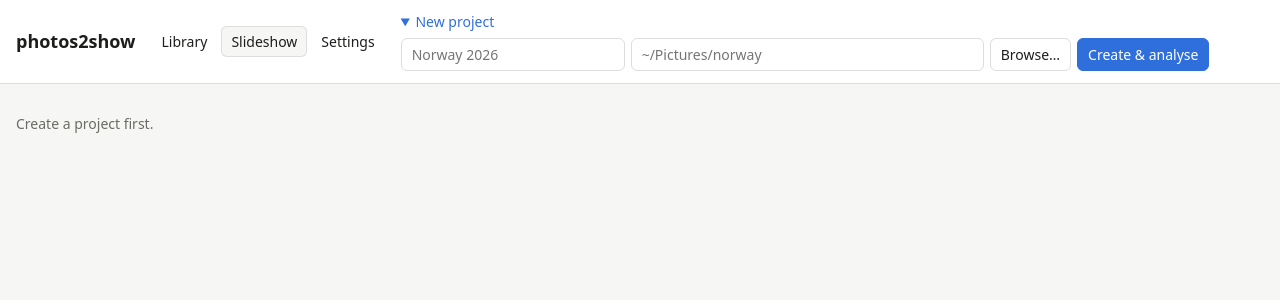
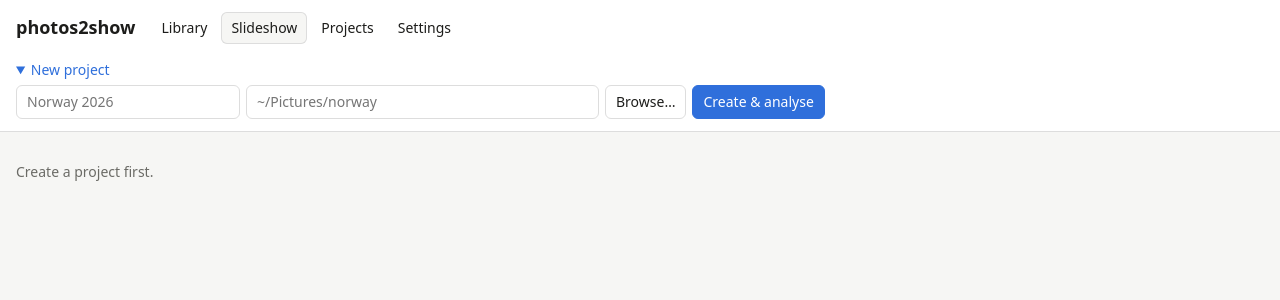
Before and after one commit to jotiau/photos2show, a FastAPI app: page /slideshow in a window 1280 px wide. Shown: the top 300 px of the page. Run offline with FastAPI, Linux system fonts and the light colour scheme.

Commit message:
Projects page: list projects with their state, rename, change the photo folder or remove them; removing keeps photos and cached AI results

```diff
--- a/src/photos2show/web/app.py
+++ b/src/photos2show/web/app.py
@@ -49,8 +49,9 @@ async def htmx_only(request: Request, call_next):
 app.add_middleware(TrustedHostMiddleware, allowed_hosts=["127.0.0.1", "localhost"])
 
 
-def _open(name: str) -> None:
-    job.update(project=name, folder=db.load_projects()[name], flag="all", summary=None, error=None)
+def _open(name: str, projects: dict[str, str] | None = None) -> None:
+    folder = (projects or db.load_projects())[name]
+    job.update(project=name, folder=folder, flag="all", summary=None, error=None)
 
 
 def _run(root: Path) -> None:
@@ -136,6 +137,67 @@ def open_project(name: str = Form(...)):
         raise HTTPException(404)
     _open(name)
     return HTMLResponse("", headers=REFRESH)
+
+
+@app.get("/projects", response_class=HTMLResponse)
+def projects_page(request: Request):
+    stats = {name: db.project_stats(Path(folder)) for name, folder in db.load_projects().items()}
+    return _page(request, "projects.html", page="projects", stats=stats)
+
+
+def _edit_projects(name: str, change) -> HTMLResponse:
+    """Apply change(projects) -> error or None to the saved projects; the page reloads on success."""
+    if job["running"]:
+        return HTMLResponse('<span class="error">Wait until the running analysis is finished.</span>')
+    projects = db.load_projects()
+    if name not in projects:
+        raise HTTPException(404)
+    if error := change(projects):
+        return HTMLResponse(f'<span class="error">{escape(error)}</span>')
+    db.save_projects(projects)
+    return HTMLResponse("", headers=REFRESH)
+
+
+@app.post("/projects/rename", response_class=HTMLResponse)
+def rename_project(name: str = Form(...), new_name: str = Form(...)):
+    new_name = new_name.strip()
+
+    def change(projects):
+        if not new_name:
+            return "Name missing"
+        if new_name != name and new_name in projects:
+            return f"A project called {new_name} already exists."
+        renamed = {new_name if k == name else k: v for k, v in projects.items()}  # keeps the order
+        projects.clear()
+        projects.update(renamed)
+        if job["project"] == name:
+            job["project"] = new_name
+
+    return _edit_projects(name, change)
+
+
+@app.post("/projects/folder", response_class=HTMLResponse)
+def change_folder(name: str = Form(...), folder: str = Form(...)):
+    root = Path(folder).expanduser()
+
+    def change(projects):
+        if not root.is_dir():
+            return f"Not a folder: {folder}"
+        projects[name] = str(root.resolve())
+        if job["project"] == name:
+            _open(name, projects)
+
+    return _edit_projects(name, change)
+
+
+@app.post("/projects/remove", response_class=HTMLResponse)
+def remove_project(name: str = Form(...)):
+    def change(projects):
+        del projects[name]
+        if job["project"] == name:
+            job.update(project="", folder="", summary=None, error=None)  # the library opens the newest one left
+
+    return _edit_projects(name, change)
 
 
 @app.post("/analyse", response_class=HTMLResponse)
--- a/src/photos2show/web/static/style.css
+++ b/src/photos2show/web/static/style.css
@@ -91,3 +91,12 @@ form button.browse { background: var(--panel); color: var(--text); border-color:
 #lightbox img { cursor: zoom-out; }
 .bar form { display: flex; gap: 6px; align-items: center; }
 .settings { display: grid; grid-template-columns: max-content auto; gap: 8px 16px; align-items: center; justify-items: start; }
+main.projects { flex-direction: column; align-items: stretch; max-width: 1100px; }
+.project { background: var(--panel); border: 1px solid var(--border); border-radius: 8px; padding: 12px;
+           display: flex; flex-direction: column; gap: 8px; }
+.project.current { border-color: var(--accent); }
+.project form, .project .actions { display: flex; gap: 6px; flex-wrap: wrap; align-items: center; }
+.project form input[name="folder"] { flex: 1; min-width: 200px; }
+.project .state { margin: 0; color: var(--muted); }
+.project .open { color: var(--accent); font-weight: 600; }
+.project button.remove { background: var(--panel); color: var(--bad); border-color: var(--bad); }
--- a/src/photos2show/web/templates/_header.html
+++ b/src/photos2show/web/templates/_header.html
@@ -3,6 +3,7 @@
   <nav class="tabs">
     <a href="/" class="{{ 'active' if page == 'library' }}">Library</a>
     <a href="/slideshow" class="{{ 'active' if page == 'slideshow' }}">Slideshow</a>
+    <a href="/projects" class="{{ 'active' if page == 'projects' }}">Projects</a>
     <a href="/settings" class="{{ 'active' if page == 'settings' }}">Settings</a>
   </nav>
   {% if projects %}
```
Also changed, not shown: PLAN.md (+4 -3 lines), src/photos2show/db.py (+25 -3 lines), src/photos2show/web/templates/projects.html (added, +46 -0 lines), tests/test_web.py (+31 -0 lines), README.md.
